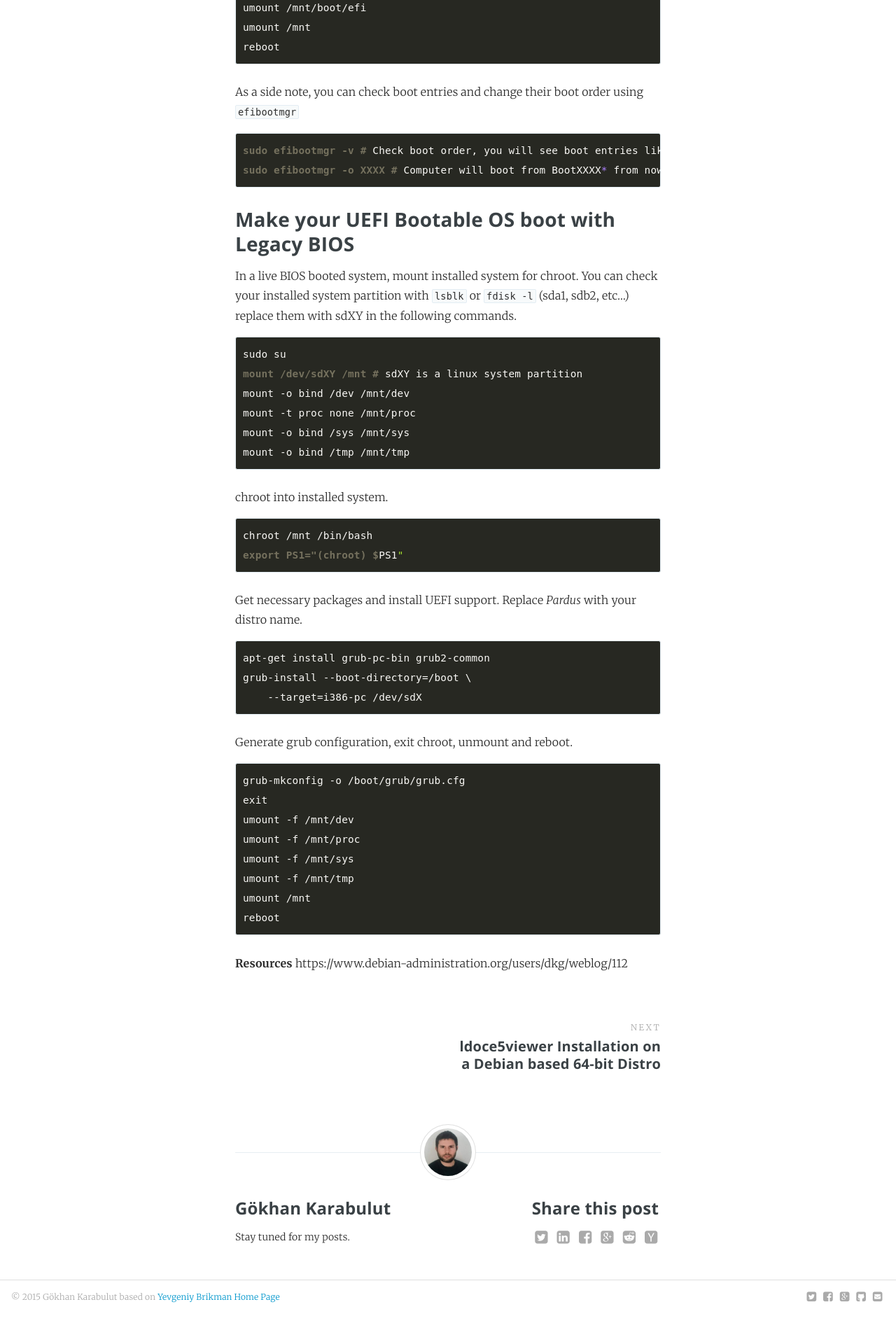
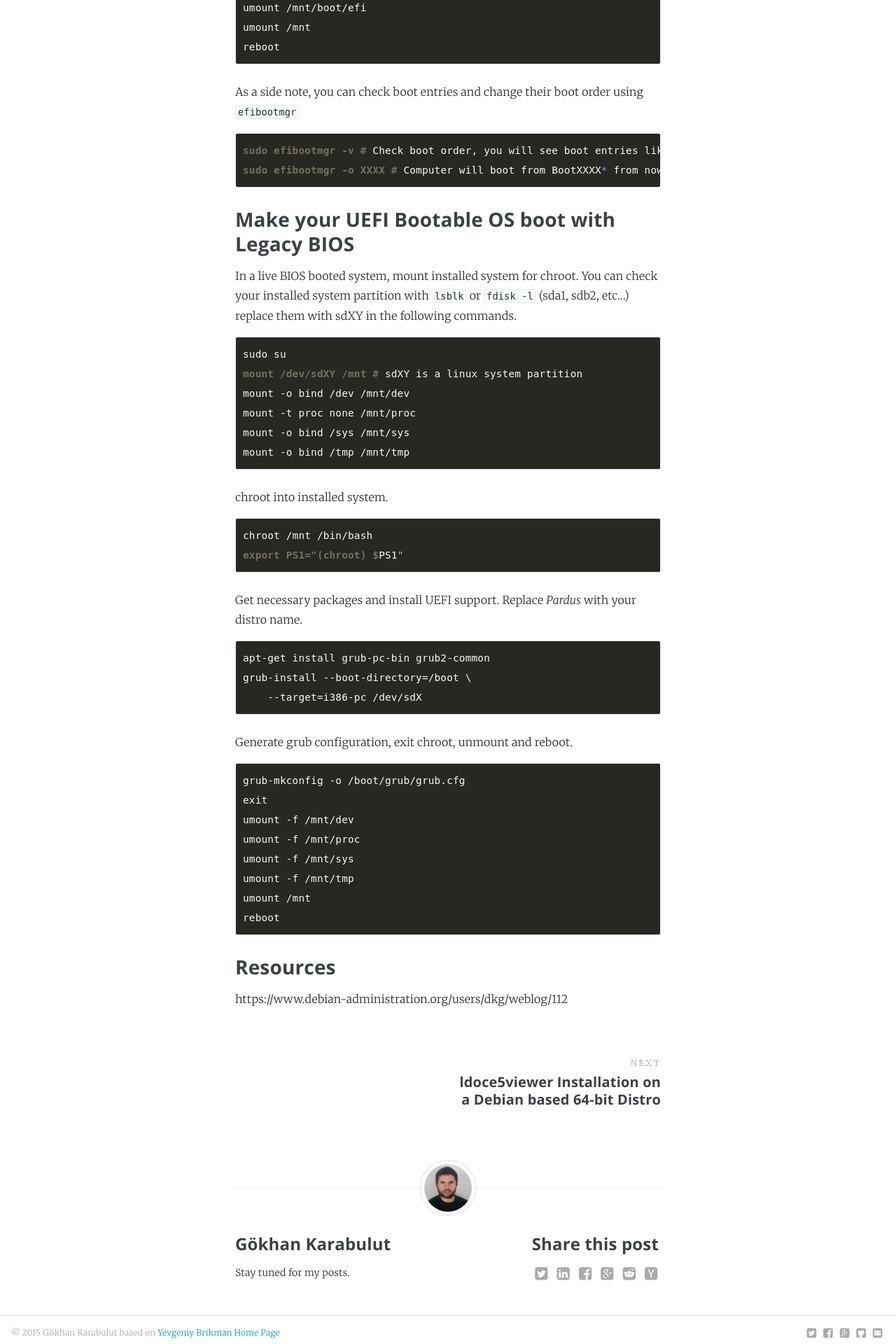
Before and after one commit to gokhanettin/gokhanettin.github.io, a Jekyll site: the page built from _posts/2015-09-02-grub-uefi-and-legacy-multiboot-from-a-usb-stick.md, in a window 1280 px wide. Shown: the part 4242-6162 px from the top of the page at 70% size. Built offline with Jekyll 4.4.1, drawn with Linux system fonts in a browser that asks for light colours; before the commit the page ends 6111 px from its top, so only the background shows below that.

```diff
--- a/_posts/2015-09-02-grub-uefi-and-legacy-multiboot-from-a-usb-stick.md
+++ b/_posts/2015-09-02-grub-uefi-and-legacy-multiboot-from-a-usb-stick.md
@@ -228,5 +228,5 @@ umount /mnt
 reboot
 {% endhighlight %}
 
-**Resources**
+## Resources
 https://www.debian-administration.org/users/dkg/weblog/112
```
